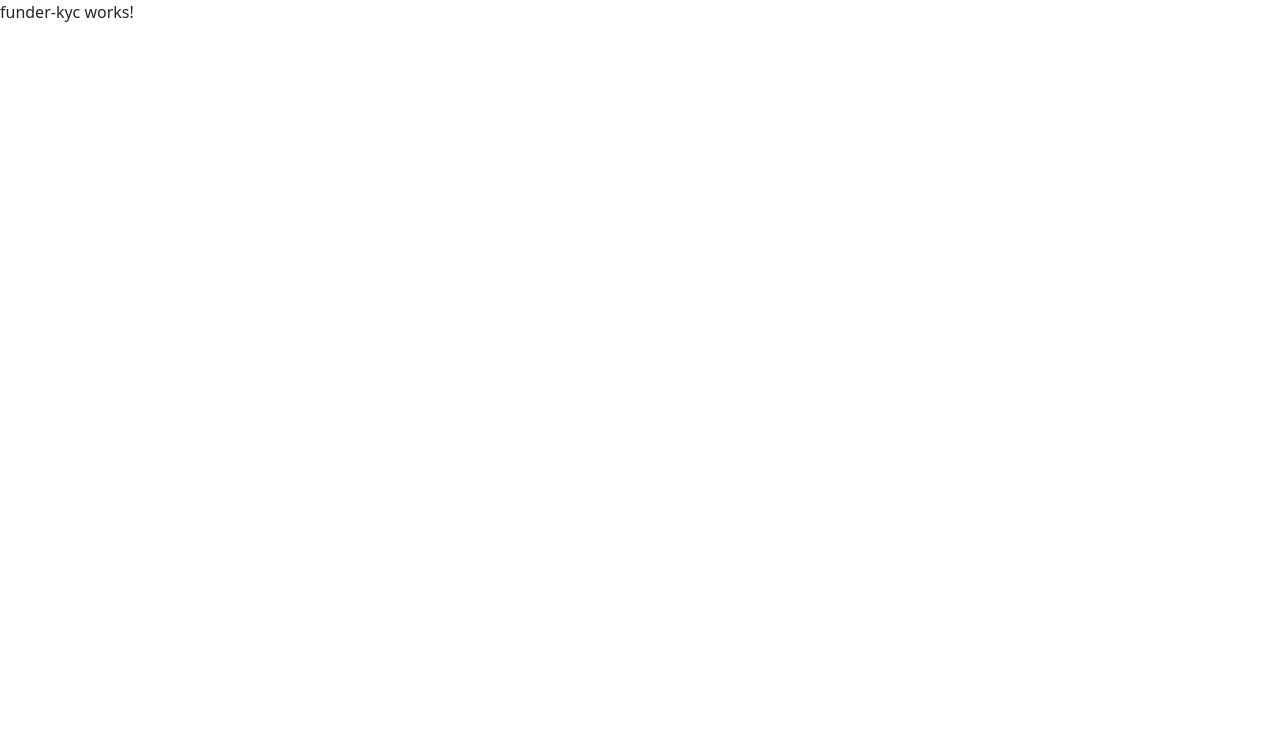
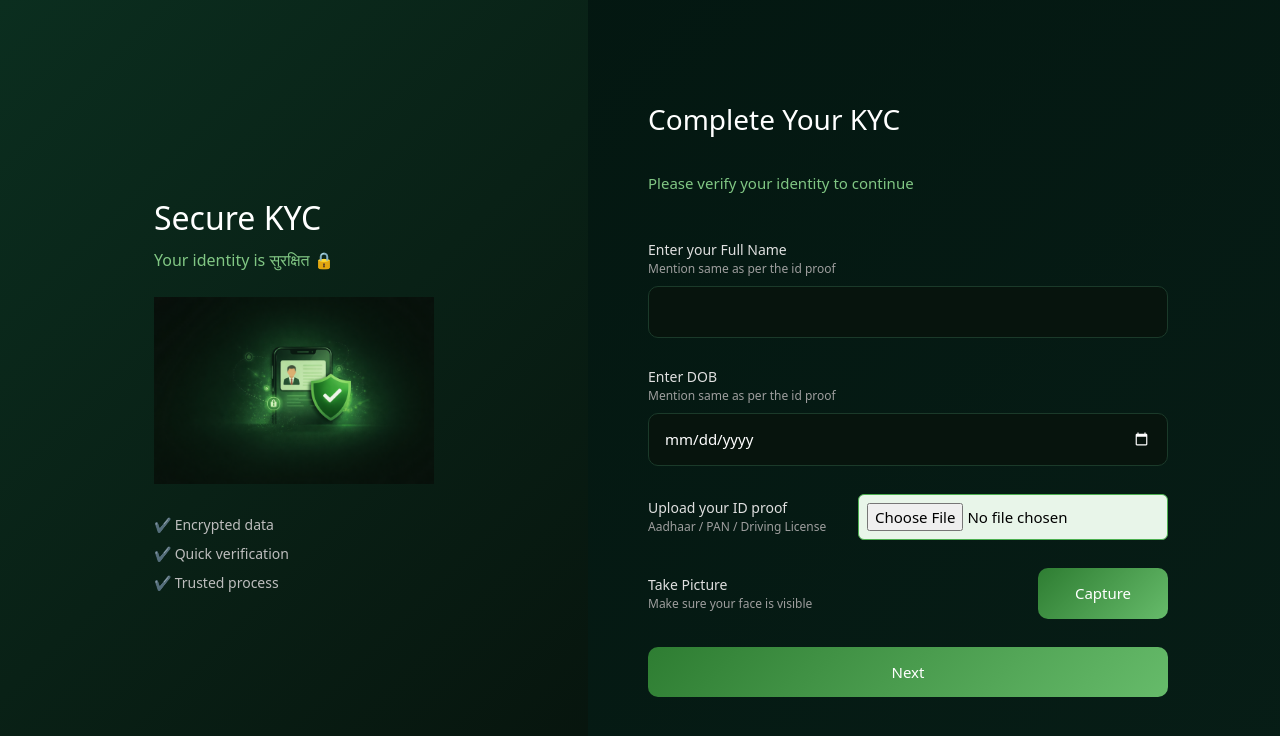
Before and after one commit to Taman707/Growth_Ledger, an Angular app in the folder GrowthLedger/: page /funder-kyc in a window 1280 px wide. Shown: the top 736 px of the page. Built offline with nearby package versions, Linux system fonts and the light colour scheme.

Commit message:
funder kyc page settlement

```diff
--- a/GrowthLedger/src/app/modules/auth/sign-up/sign-up.ts
+++ b/GrowthLedger/src/app/modules/auth/sign-up/sign-up.ts
@@ -149,7 +149,11 @@ showErr(){
       // if there is some field not yet validated do not route
       // show the error instead.
     }
-    this.router.navigate(['funder-kyc']);
+    this.router.navigate(['funder-kyc'],{
+      queryParams:{
+        fullName:this.SignUpFormI.value.fullName
+      }
+    });
   }
 
   goToLogin(){
--- a/GrowthLedger/src/app/modules/funder/funder-kyc/funder-kyc.css
+++ b/GrowthLedger/src/app/modules/funder/funder-kyc/funder-kyc.css
@@ -0,0 +1,213 @@
+/* MAIN CONTAINER */
+.kyc-container {
+    height: 100vh;
+    width: 100%;
+    background: linear-gradient(135deg, #02150f, #071d16);
+
+    display: flex;
+}
+
+/* REMOVE OVERLAY BLUR HEAVINESS */
+.overlay {
+    display: none; /* ❌ not needed anymore */
+}
+
+/* FULL WIDTH LAYOUT */
+.kyc-content {
+    width: 100%;
+    height: 100%;
+
+    display: flex;
+}
+
+/* LEFT SIDE (WIDER + CLEAN) */
+.kyc-left {
+    flex: 0.45; /* 🔥 controlled width */
+    background: linear-gradient(135deg, #0b2e1f, #07140d);
+
+    display: flex;
+    align-items: center;
+    justify-content: center;
+    padding: 60px;
+}
+
+/* LEFT CONTENT */
+.left-content {
+    max-width: 400px;
+    text-align: left;
+    color: #fff;
+}
+
+.left-content h2 {
+    font-size: 32px;
+    margin-bottom: 10px;
+}
+
+.left-content p {
+    color: #81c784;
+    margin-bottom: 25px;
+}
+
+.left-content img {
+    width: 100%;
+    max-width: 280px;
+    margin-bottom: 30px;
+}
+
+.trust-points p {
+    font-size: 14px;
+    color: #bdbdbd;
+    margin-bottom: 8px;
+}
+
+/* RIGHT SIDE (MAIN FOCUS) */
+.kyc-right {
+    flex: 0.55; /* 🔥 more space for form */
+    display: flex;
+    align-items: center;
+    justify-content: flex-start; /* 🔥 shift left instead of center */
+    padding: 60px;
+}
+
+/* REMOVE BOX FEEL */
+.form-wrapper {
+    width: 100%;
+    max-width: 520px; /* 🔥 bigger form */
+
+    background: transparent; /* ❌ remove boxed feel */
+    backdrop-filter: none;
+    box-shadow: none;
+
+    padding: 0; /* 🔥 remove heavy padding */
+
+    display: flex;
+    flex-direction: column;
+    gap: 28px;
+}
+
+/* HEADINGS */
+h2 {
+    color: #ffffff;
+    font-size: 28px;
+    text-align: left;
+}
+
+.subtitle {
+    color: #81c784;
+    font-size: 15px;
+    text-align: left;
+}
+
+/* FORM */
+form {
+    display: flex;
+    flex-direction: column;
+    gap: 28px; /* 🔥 more spacing */
+}
+
+/* FORM FIELD */
+.form-field {
+    display: flex;
+    flex-direction: column;
+    gap: 8px;
+}
+
+/* INLINE FIELD */
+.inline-field {
+    flex-direction: row;
+    align-items: center;
+    justify-content: space-between;
+    gap: 30px;
+}
+
+/* LABEL */
+.form-field label {
+    color: #e0e0e0;
+    font-size: 14px;
+}
+
+.form-field label div {
+    font-size: 12px;
+    color: #9e9e9e;
+}
+
+/* INPUTS */
+input {
+    padding: 14px 16px;
+    border-radius: 10px;
+    border: 1px solid #1b3a2a;
+    background: #07140d;
+    color: #ffffff;
+    font-size: 15px;
+    transition: 0.3s;
+}
+
+input:focus {
+    border-color: #4caf50;
+    box-shadow: 0 0 0 1px #4caf50;
+}
+
+/* DATE FIX */
+input[type="date"] {
+    color-scheme: dark;
+}
+
+/* FILE INPUT */
+input[type="file"] {
+    background: #e8f5e9;
+    color: #000;
+    border: 1px solid #4caf50;
+    padding: 8px;
+    border-radius: 6px;
+}
+
+/* BUTTON */
+.primary-btn,
+.submit-btn {
+    padding: 14px;
+    border-radius: 10px;
+    border: none;
+    background: linear-gradient(135deg, #2e7d32, #66bb6a);
+    color: #fff;
+    font-size: 15px;
+    cursor: pointer;
+    transition: 0.3s;
+}
+
+.primary-btn:hover,
+.submit-btn:hover {
+    transform: translateY(-2px);
+    box-shadow: 0 6px 18px rgba(76, 175, 80, 0.4);
+}
+
+/* BUTTON WIDTH */
+.primary-btn {
+    min-width: 130px;
+}
+
+/* RESPONSIVE */
+@media (max-width: 900px) {
+    .kyc-content {
+        flex-direction: column;
+    }
+
+    .kyc-left {
+        display: none;
+    }
+
+    .kyc-right {
+        padding: 30px;
+        justify-content: center;
+    }
+
+    .form-wrapper {
+        max-width: 100%;
+    }
+}
+
+@media (max-width: 768px) {
+    .inline-field {
+        flex-direction: column;
+        align-items: flex-start;
+    }
+}
--- a/GrowthLedger/src/app/modules/funder/funder-kyc/funder-kyc.html
+++ b/GrowthLedger/src/app/modules/funder/funder-kyc/funder-kyc.html
@@ -1 +1,93 @@
-<p>funder-kyc works!</p>
+<div class="kyc-container">
+
+  <!-- OVERLAY -->
+  <div class="overlay"></div>
+
+  <div class="kyc-content">
+
+    <!-- LEFT SIDE -->
+    <div class="kyc-left">
+      <div class="left-content">
+        <h2>Secure KYC</h2>
+        <p>Your identity is सुरक्षित 🔒</p>
+
+        <img src="../../../../assets/kycImage.png" alt="KYC">
+
+        <div class="trust-points">
+          <p>✔ Encrypted data</p>
+          <p>✔ Quick verification</p>
+          <p>✔ Trusted process</p>
+        </div>
+      </div>
+    </div>
+
+    <!-- RIGHT SIDE -->
+    <div class="kyc-right">
+
+      <div class="form-wrapper">
+
+        <h2>Complete Your KYC</h2>
+        <p class="subtitle">Please verify your identity to continue</p>
+
+        <form [formGroup]="kycFields">
+
+  <!-- FULL NAME -->
+  <div class="form-field">
+    <label>
+      Enter your Full Name
+      <div>Mention same as per the id proof</div>
+    </label>
+    <input type="text" formControlName="fullN">
+  </div>
+
+  <!-- DOB -->
+  <div class="form-field">
+    <label>
+      Enter DOB
+      <div>Mention same as per the id proof</div>
+    </label>
+    <input type="date" formControlName="Dob">
+  </div>
+
+  <!-- DOCUMENT (INLINE) -->
+  <div class="form-field inline-field">
+    <div class="label-block">
+      <label>
+        Upload your ID proof
+        <div>Aadhaar / PAN / Driving License</div>
+      </label>
+    </div>
+    <div class="input-block">
+      <input type="file" (change)="onFileSelected($event)">
+    </div>
+  </div>
+
+  <!-- SELFIE (INLINE) -->
+  <div class="form-field inline-field">
+    <div class="label-block">
+      <label>
+        Take Picture
+        <div>Make sure your face is visible</div>
+      </label>
+    </div>
+    <div class="input-block">
+      <button type="button" class="primary-btn" (click)="openCamera()">
+        Capture
+      </button>
+    </div>
+  </div>
+
+  <!-- BUTTON -->
+  <button type="button" class="submit-btn">
+    Next
+  </button>
+
+</form>
+
+      </div>
+
+    </div>
+
+  </div>
+
+</div>
--- a/GrowthLedger/src/app/modules/funder/funder-kyc/funder-kyc.ts
+++ b/GrowthLedger/src/app/modules/funder/funder-kyc/funder-kyc.ts
@@ -1,11 +1,54 @@
-import { Component } from '@angular/core';
+import { Component , signal} from '@angular/core';
+import { FormControl, FormGroup, FormsModule, ReactiveFormsModule, Validators } from '@angular/forms';
+import { ActivatedRoute } from '@angular/router';
 
 @Component({
   selector: 'app-funder-kyc',
-  imports: [],
+  imports: [FormsModule,ReactiveFormsModule],
   templateUrl: './funder-kyc.html',
   styleUrl: './funder-kyc.css',
 })
 export class FunderKyc {
 
+  constructor(private route:ActivatedRoute){}
+
+  fullName=signal<string|null>('');
+  ngOnInit(){
+    this.route.queryParams.subscribe((param)=>{
+      this.fullName.set(param['fullName']);
+    })
+    if(this.fullName() != ''){
+        this.kycFields.patchValue({
+          fullN: this.fullName()
+        });
+    }
+  }
+
+  kycFields = new FormGroup({
+    fullN : new  FormControl('',[Validators.required]),
+    Dob : new FormControl('',[Validators.required]),
+    docUpload : new FormControl('',[Validators.required]),
+    selfie : new FormControl('' , [Validators.required])
+  })
+
+  get fullN(){
+    return this.kycFields.get('fullN');
+  }
+  get Dob(){
+    return this.kycFields.get('Dob');
+  }
+  get docUpload(){
+    return this.kycFields.get('docUpload');
+  }
+  get selfie(){
+    return this.kycFields.get('selfie');
+  }
+  onFileSelected(event: any) {
+  const file = event.target.files[0];
+  console.log(file);
 }
+
+openCamera() {
+  console.log("Camera trigger");
+}
+}
```
Also changed, not shown: GrowthLedger/src/assets/kycImage.png (added).
